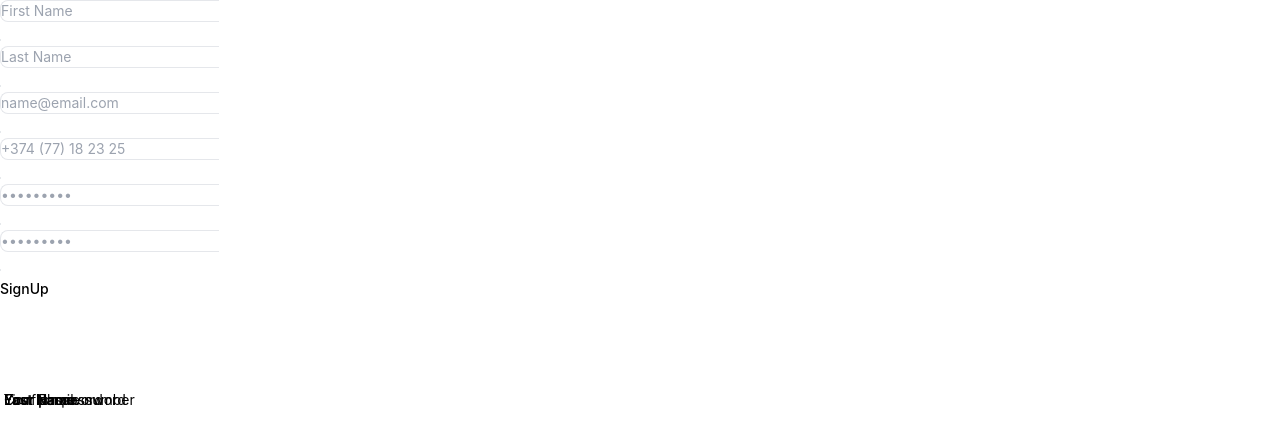
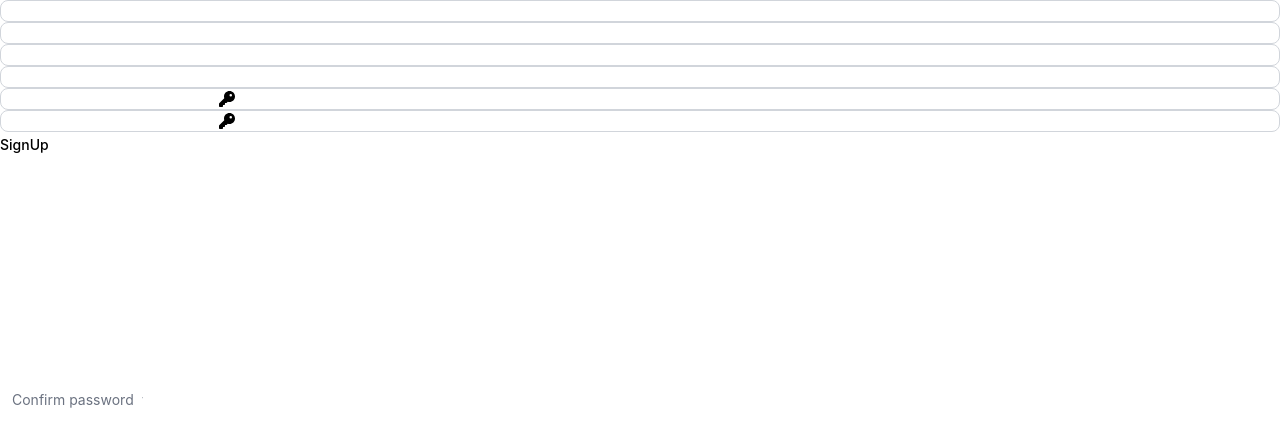
Before and after one commit to DeveloperSamvel/tailwiind-components, a React (Create React App) app: page / in a window 1280 px wide. Shown: the top 446 px of the page. Built offline with nearby package versions, Linux system fonts and the light colour scheme.

Commit message:
split inputMUI component into small components

```diff
--- a/src/components/Icons/PasswordIcon.js
+++ b/src/components/Icons/PasswordIcon.js
@@ -7,7 +7,7 @@ const PasswordIcon = () => {
 
   return (
     <svg
-      className={`iconStyle ${colorClass}`}
+      className={`_iconStyle ${colorClass}`}
       aria-hidden="true"
       xmlns="http://www.w3.org/2000/svg"
       fill="currentColor"
--- /dev/null
+++ b/src/components/Inputs/ButtonAndIcon.js
@@ -0,0 +1,26 @@
+import { useContext } from 'react';
+import { ColorContext } from '../../context/ColorContext';
+
+import './Input.scss';
+
+const ButtonAndIcon = ({
+  setUnlock,
+  focus,
+  children
+}) => {
+  const color = useContext(ColorContext);
+  const showHidePassword = () => setUnlock((prev) => (!prev));
+
+  return (
+    <button
+      className={`_rightIconPosition`}
+      onClick={showHidePassword}
+    >
+      <ColorContext.Provider value={focus ? color : ''}>
+        {children}
+      </ColorContext.Provider>
+    </button>
+  );
+}
+
+export default ButtonAndIcon;
--- /dev/null
+++ b/src/components/Inputs/Input.js
@@ -0,0 +1,33 @@
+import { borderBlue500, borderBlue600 } from '../../content.js';
+import getClassName from '../../helpers/getClassName';
+
+import './Input.scss';
+
+const Input = ({
+  randomUuid,
+  className='',
+  type='text',
+  focus,
+  setFocus,
+  placeholder,
+  fullWidth,
+}) => {
+  return (
+    <input
+      id={randomUuid}
+      type={type}
+      className={
+        getClassName({
+          defaultClasses: `_inputStyle px-2.5 pb-2.5 pt-4 peer`,
+          className,
+          fullWidth
+        })
+      }
+      placeholder={focus ? placeholder: ''}
+      onFocus={() => setFocus && setFocus(true)}
+      onBlur={() => setFocus && setFocus(false)}
+    />
+  );
+}
+
+export default Input;
--- a/src/components/Inputs/Input.scss
+++ b/src/components/Inputs/Input.scss
@@ -1,15 +1,26 @@
-._inputStyle {
-  @apply block text-sm rounded-l-lg border border-e-0 appearance-none focus:outline-none focus:ring-0;
+._inputContainer {
+  @apply flex rounded-lg border border-gray-300 focus:ring-0 dark:border-gray-600 ;
 }
 
+/* ._inputStyle {
+  @apply block text-sm rounded-l-lg border border-gray-300 border-e-0 appearance-none focus:outline-none focus:ring-0 dark:border-gray-600 text-gray-900 dark:text-white;
+} */
+._inputStyle {
+  @apply block text-sm appearance-none focus:outline-none bg-transparent text-gray-900 dark:text-white;
+}
+/*
+text-gray-900 dark:text-white dark:focus:border-blue-500 focus:border-blue-600
+*/
+/*
 ._labelStyle {
   @apply absolute text-sm duration-300 transform -translate-y-4 scale-75 top-2 z-10 origin-[0] peer-placeholder-shown:scale-100 peer-placeholder-shown:-translate-y-1/2 peer-placeholder-shown:top-1/2 peer-focus:top-2 peer-focus:scale-75 peer-focus:-translate-y-4 rtl:peer-focus:translate-x-1/4 rtl:peer-focus:left-auto start-1;
 }
+*/
+
+._labelStyle {
+  @apply absolute text-sm text-gray-500 dark:text-gray-400 duration-300 transform -translate-y-4 scale-75 top-2 z-10 origin-[0] bg-white dark:bg-gray-900 px-2 peer-focus:px-2 peer-focus:text-blue-600 peer-focus:dark:text-blue-500 peer-placeholder-shown:scale-100 peer-placeholder-shown:-translate-y-1/2 peer-placeholder-shown:top-1/2 peer-focus:top-2 peer-focus:scale-75 peer-focus:-translate-y-4 rtl:peer-focus:translate-x-1/4 rtl:peer-focus:left-auto start-1;
+}
 
 ._rightIconPosition {
-  @apply inline-flex items-center text-sm border border-s-0 rounded-e-md;
+  @apply inline-flex items-center text-sm;
 }
-
-._focusContainer {
-  @apply border border-s-0;
-}
--- a/src/components/Inputs/InputMUI.js
+++ b/src/components/Inputs/InputMUI.js
@@ -1,29 +1,36 @@
-import { useContext } from 'react';
-import { ColorContext } from '../../context/ColorContext';
+import { v4 as uuidv4 } from 'uuid';
 import getClassName from '../../helpers/getClassName';
+import PasswordIcon from '../Icons/PasswordIcon';
+import LockIcon from '../Icons/LockIcon';
+import ButtonAndIcon from './ButtonAndIcon';
+import Label from './Label';
+import Input from './Input';
+import { borderBlue500, borderBlue600 } from '../../content.js';
 
 import './Input.scss';
+import { useState } from 'react';
 
 const InputMUI = ({
   labelTitle,
-  unlock,
-  setUnlock,
-  focus,
-  setFocus,
+  type,
+  // unlock,
+  // setUnlock,
+  // focus,
+  // setFocus,
   placeholder,
   fullWidth,
-  children
 }) => {
-  const color = useContext(ColorContext);
-  const type = unlock ? "text" : "password";
+  const [unlock, setUnlock] = useState(false);
+  const [focus, setFocus] = useState(false);
+  const randomUuid = uuidv4();
 
-  const showHidePassword = () => setUnlock((prev) => (!prev));
+  const colors = focus ? `dark:${borderBlue500} ${borderBlue600}` : '';
 
   return (
     <div
       className={
         getClassName({
-          defaultClasses: 'flex group',
+          defaultClasses: `_inputContainer group ${colors}`,
           fullWidth
         })
       }
@@ -36,32 +43,27 @@ const InputMUI = ({
           })
         }
       >
-        <input
+        <Input
+          randomUuid={randomUuid}
           type={type}
-          className={
-            getClassName({
-              defaultClasses: '_inputStyle peer',
-              fullWidth
-            })
-          }
+          focus={focus}
+          setFocus={setFocus}
           placeholder={placeholder}
-          onFocus={() => setFocus(true)}
-          onBlur={() => setFocus(false)}
+          fullWidth={fullWidth}
         />
-        <label className={'_labelStyle'}>
-          <span>
-            {labelTitle}
-          </span>
-        </label>
+        <Label
+          randomUuid={randomUuid}
+          labelTitle={labelTitle}
+        />
       </div>
-      <button
-        className={`_rightIconPosition${focus ? ' _focusContainer' : ''}`}
-        onClick={showHidePassword}
+      <ButtonAndIcon
+        setUnlock={setUnlock}
+        focus={focus}
       >
-        <ColorContext.Provider value={focus ? color : ''}>
-          {children}
-        </ColorContext.Provider>
-      </button>
+        {type === "password" && unlock && <LockIcon />}
+         {/* : <PasswordIcon />} */}
+        {type === "password" && !unlock && <PasswordIcon />}
+      </ButtonAndIcon>
     </div>
   );
 }
--- /dev/null
+++ b/src/components/Inputs/Label.js
@@ -0,0 +1,13 @@
+import './Input.scss';
+
+const Label = ({ randomUuid, labelTitle }) => {
+  return (
+    <label htmlFor={randomUuid} className={'_labelStyle'}>
+      <span>
+        {labelTitle}
+      </span>
+    </label>
+  );
+}
+
+export default Label;
--- /dev/null
+++ b/src/content.js/index.js
@@ -0,0 +1,2 @@
+export const borderBlue500 = 'border-blue-500';
+export const borderBlue600 = 'border-blue-600';
--- a/src/examples/SignUp.js
+++ b/src/examples/SignUp.js
@@ -1,24 +1,18 @@
 import { useState } from 'react';
-import PasswordIcon from '../components/Icons/PasswordIcon';
-import LockIcon from '../components/Icons/LockIcon';
 import InputMUI from '../components/Inputs/InputMUI';
 import Button from '../components/Buttons/Button';
 import Grid from '../components/Grid';
 
 const SignUp = () => {
-  const [unlock, setUnlock] = useState(false);
-  const [unlockFocus, setUnlockFocus] = useState(false);
-  const [unlockRepeat, setUnlockRepeat] = useState(false);
-  const [unlockRepeatFocus, setUnlockRepeatFocus] = useState(false);
+  // const [unlockFocus, setUnlockFocus] = useState(false);
+  // const [unlockRepeat, setUnlockRepeat] = useState(false);
+  // const [unlockRepeatFocus, setUnlockRepeatFocus] = useState(false);
 
   return (
-    <Grid
-      fullWidth
-    >
+    <Grid className="mt-10 max-w-screen-sm" container fullWidth>
       <Grid className="mb-5" fullWidth>
         <InputMUI
           labelTitle="First Name"
-          type="text"
           placeholder="First Name"
           fullWidth
         />
@@ -26,8 +20,8 @@ const SignUp = () => {
       <div className="mb-5">
         <InputMUI
           labelTitle="Last Name"
-          type="text"
           placeholder="Last Name"
+          fullWidth
         />
       </div>
       <div className="mb-5">
@@ -35,38 +29,42 @@ const SignUp = () => {
           labelTitle="Your Email"
           type="email"
           placeholder="name@email.com"
+          fullWidth
         />
       </div>
       <div className="mb-5">
         <InputMUI
           labelTitle="Your phone number"
-          type="text"
           placeholder="+374 (77) 18 23 25"
+          fullWidth
         />
       </div>
       <div className="mb-5">
         <InputMUI
           labelTitle="Your password"
-          unlock={unlock}
-          setUnlock={setUnlock}
-          focus={unlockFocus}
-          setFocus={setUnlockFocus}
+          type="password"
+          // unlock={unlock}
+          // setUnlock={setUnlock}
+          // focus={unlockFocus}
+          // setFocus={setUnlockFocus}
           placeholder="•••••••••"
-        >
-          {unlock ? <LockIcon /> : <PasswordIcon />}
-        </InputMUI>
+          fullWidth
+        />
+        {/* </InputMUI> */}
       </div>
       <div className="mb-5">
         <InputMUI
           labelTitle="Confirm password"
-          unlock={unlockRepeat}
-          setUnlock={setUnlockRepeat}
-          focus={unlockRepeatFocus}
-          setFocus={setUnlockRepeatFocus}
+          type="password"
+          // unlock={unlockRepeat}
+          // setUnlock={setUnlockRepeat}
+          // focus={unlockRepeatFocus}
+          // setFocus={setUnlockRepeatFocus}
           placeholder="•••••••••"
-        >
-          {unlockRepeat ? <LockIcon /> : <PasswordIcon />}
-        </InputMUI>
+          fullWidth
+        />
+          {/* {unlockRepeat ? <LockIcon /> : <PasswordIcon />}
+        </InputMUI> */}
       </div>
       <div className="mb-5">
         <Button text="SignUp" />
```
